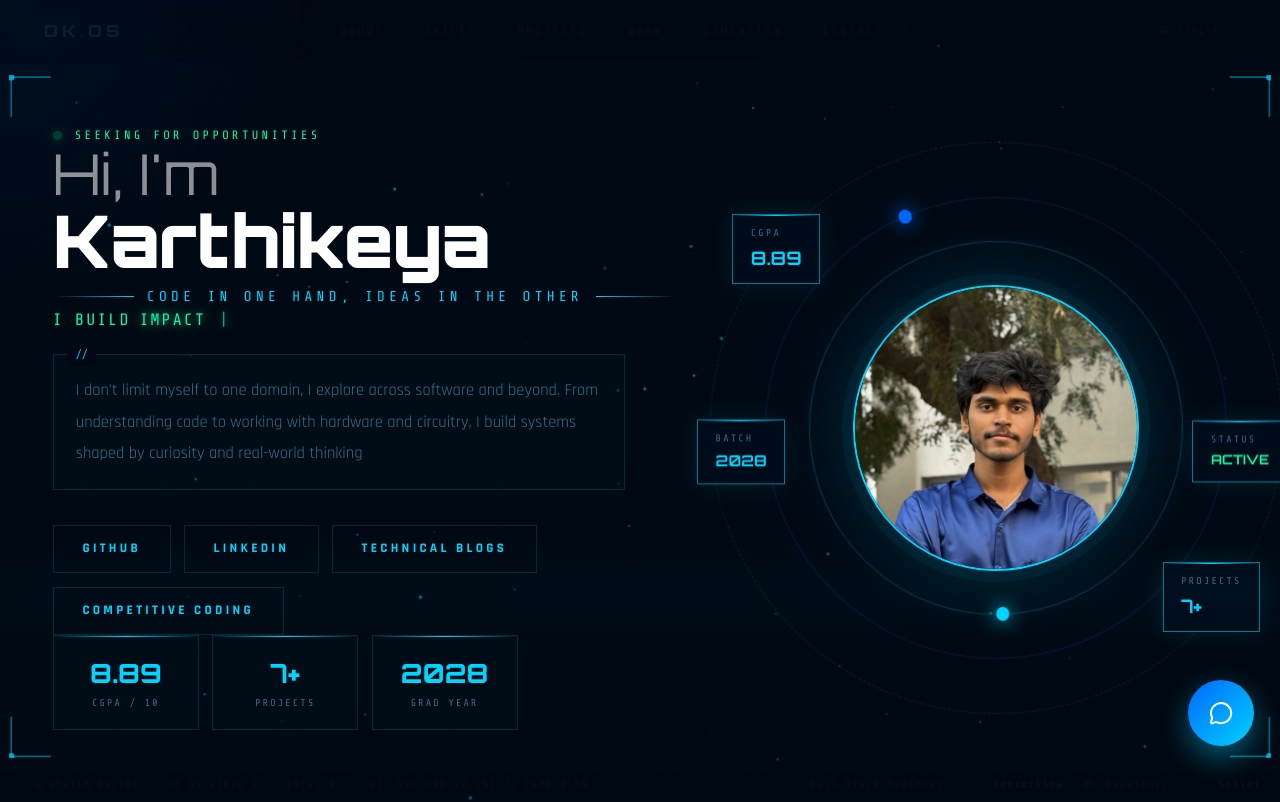
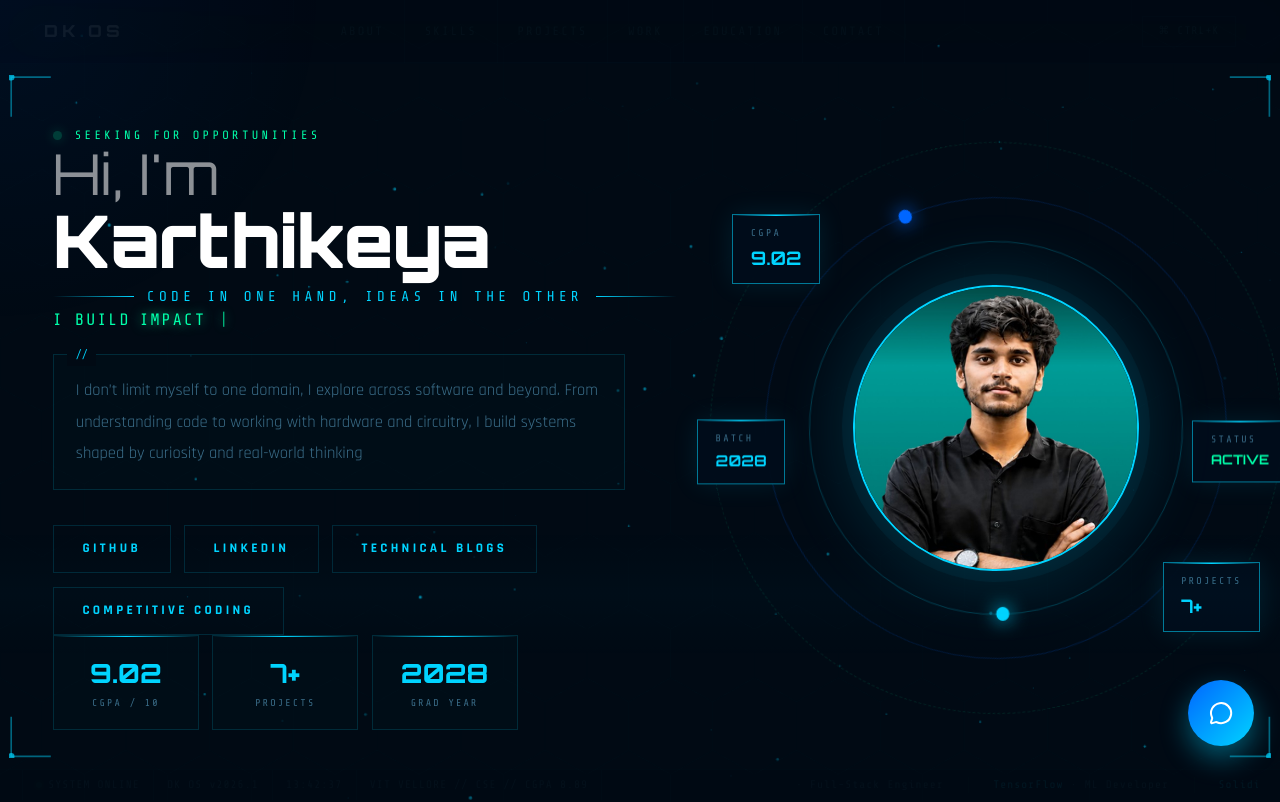
Before and after one commit to Karthikeya0008/Portfolio-OS, a Next.js app: page / in a window 1280 px wide. Shown: the top 802 px of the page. Built offline with nearby package versions, Linux system fonts and the light colour scheme.

Commit message:
updated cgpa + profile

```diff
--- a/components/sections/Hero.tsx
+++ b/components/sections/Hero.tsx
@@ -391,7 +391,7 @@ export default function Hero() {
 </div>
             {/* Floating info cards */}
             {[
-              { label: "CGPA", value: "8.89", top: "20px", left: "-30px" },
+              { label: "CGPA", value: "9.02", top: "20px", left: "-30px" },
               { label: "PROJECTS", value: "7+", bottom: "20px", right: "-30px" },
             ].map((card) => (
               <div
--- a/lib/data.ts
+++ b/lib/data.ts
@@ -16,7 +16,7 @@ export const resumeData = {
   Blogs: "https://medium.com/@darakarthikeya",
   tech: "https://codolio.com/profile/darakarthikeya",
   stats: [
-    { value: "8.89", label: "CGPA / 10" },
+    { value: "9.02", label: "CGPA / 10" },
     { value: "7+", label: "PROJECTS" },
     { value: "2028", label: "GRAD YEAR" },
   ],
```
Also changed, not shown: public/profile.jpg.
